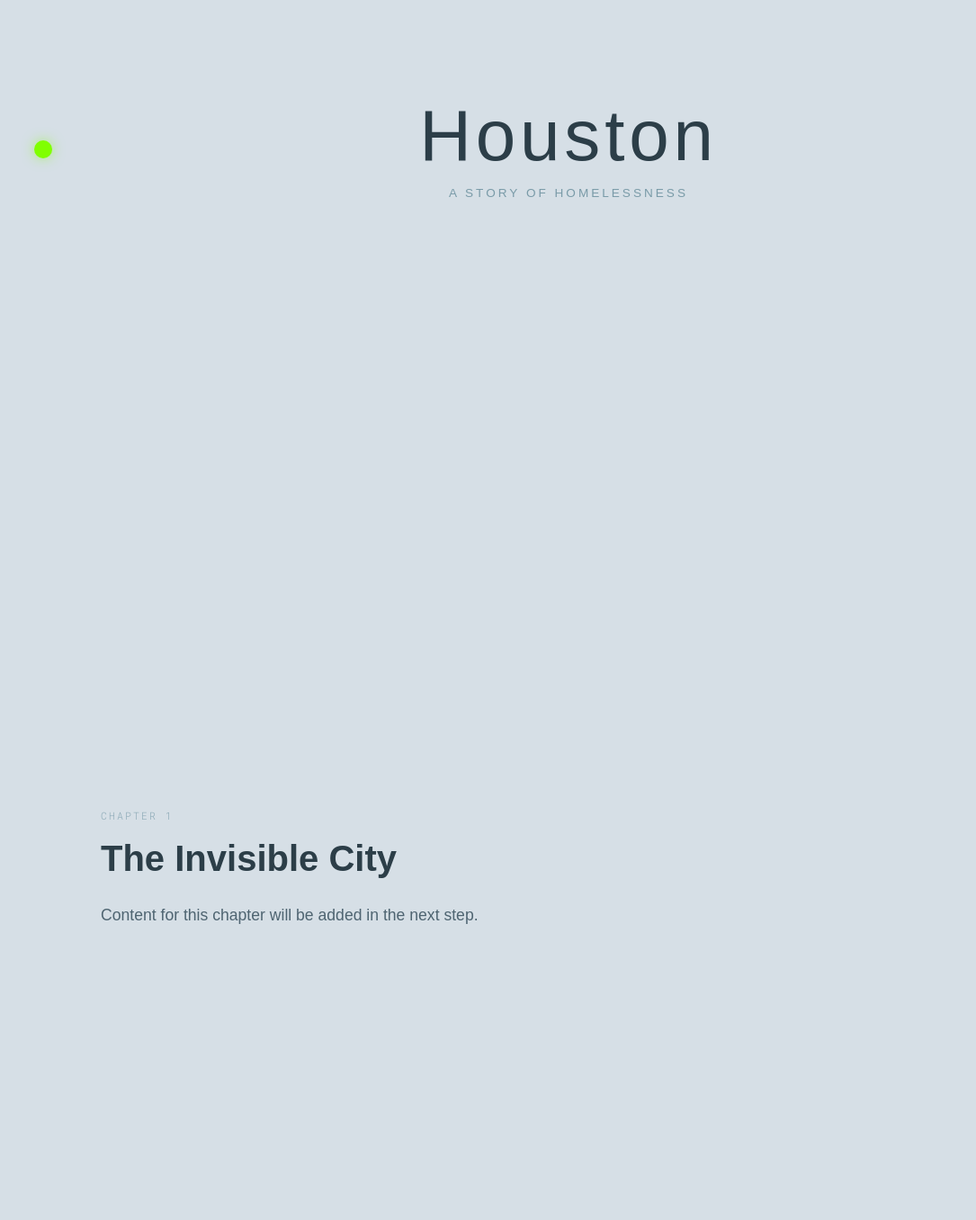
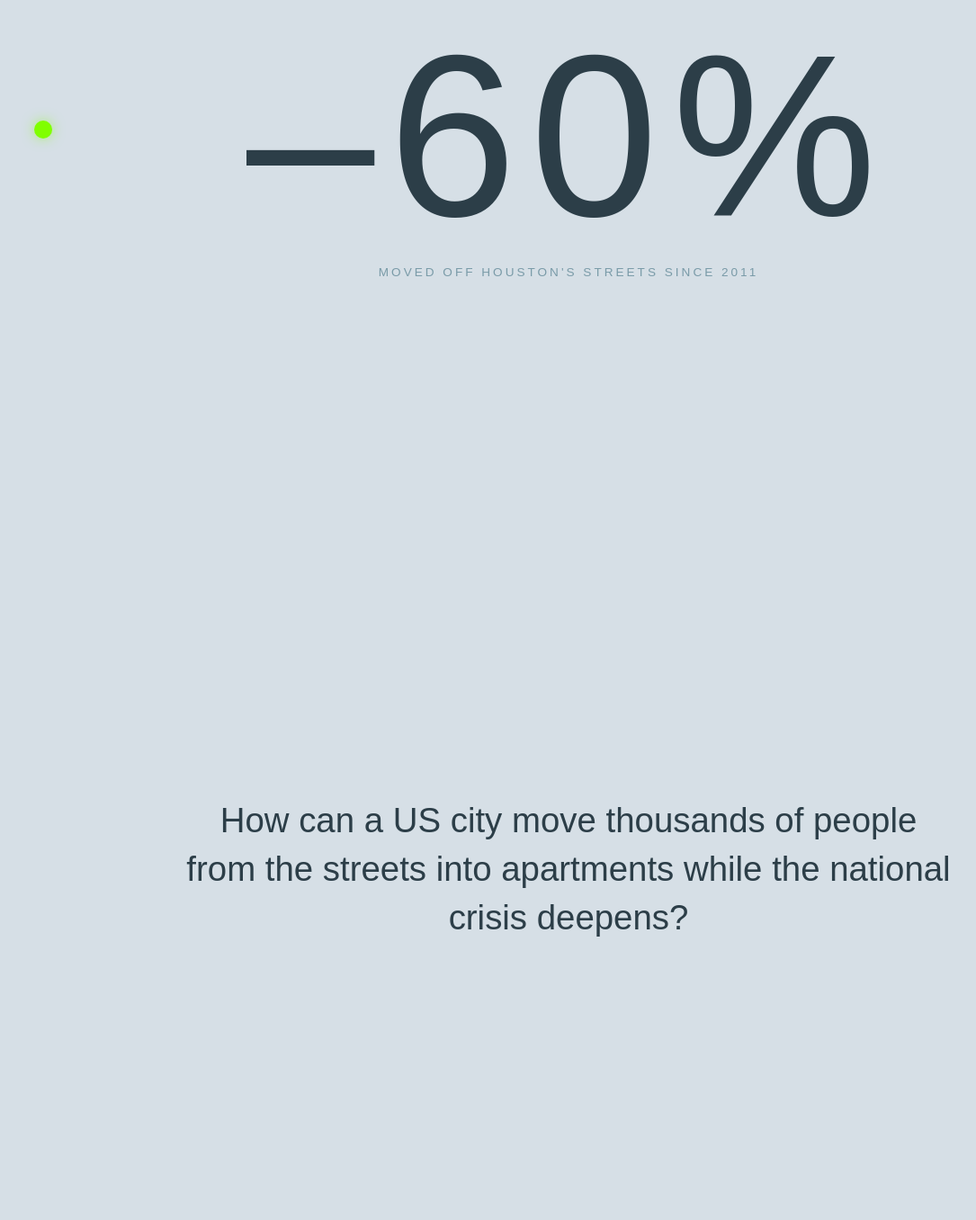
Before and after one commit to stephanieneuburg/houston3, a Svelte app: page / in a window 1280 px wide. Shown: the part 234-1590 px from the top of the page at 90% size, without its empty margins (8-1093 px from the left). Built offline with nearby package versions, Linux system fonts and the light colour scheme; a web font is replaced by a local one.

Commit message:
Update Intro and Outro components; refine SideNav scroll behavior and chapter titles

```diff
--- a/src/components/Intro.svelte
+++ b/src/components/Intro.svelte
@@ -1,8 +1,12 @@
 <section id="intro">
   <div class="intro-title">
-    <h1>Houston</h1>
-    <p>A Story of Homelessness</p>
+    <h1>–60%</h1>
+    <p>moved off Houston's streets since 2011</p>
   </div>
+</section>
+
+<section id="intro-question">
+  <p class="question">How can a US city move thousands of people from the streets into apartments while the national crisis deepens?</p>
 </section>
 
 <style>
@@ -14,11 +18,13 @@
   }
 
   .intro-title h1 {
-    font-size: 5rem;
+    font-size: clamp(4rem, 20vw, 25rem);
     font-weight: normal;
     letter-spacing: 0.06em;
     color: #2c3e48;
     line-height: 1;
+    text-align: center;
+    white-space: nowrap;
   }
 
   .intro-title p {
@@ -29,4 +35,21 @@
     margin-top: 1rem;
     text-align: center;
   }
+
+  #intro-question {
+    height: 100vh;
+    display: flex;
+    align-items: center;
+    justify-content: center;
+    padding: 0 10vw;
+  }
+
+  .question {
+    font-size: 2.4rem;
+    font-weight: normal;
+    color: #2c3e48;
+    line-height: 1.4;
+    text-align: center;
+    max-width: 860px;
+  }
 </style>
--- a/src/components/Outro.svelte
+++ b/src/components/Outro.svelte
@@ -1,7 +1,23 @@
-<section id="outro"></section>
+<section id="outro">
+  <p class="final-sentence">Not everything can be fixed at once. But often, the first step toward solving things is simply opening a door for people.</p>
+</section>
 
 <style>
   #outro {
     height: 100vh;
+    display: flex;
+    align-items: center;
+    justify-content: center;
+  }
+
+  .final-sentence {
+    max-width: 540px;
+    text-align: center;
+    font-size: 1rem;
+    font-weight: 300;
+    line-height: 1.9;
+    letter-spacing: 0.04em;
+    color: #7a9ba8;
+    font-style: italic;
   }
 </style>
--- a/src/components/SideNav.svelte
+++ b/src/components/SideNav.svelte
@@ -121,23 +121,54 @@
         ease: 'power3.out',
       });
 
+    const myTriggers = [];
+
+    // Ball starts near viewport top, scrubs down to first nav position as intro scrolls by
+    requestAnimationFrame(() => {
+      const navRect = navEl.getBoundingClientRect();
+      const viewportStartTop = 40 - navRect.top;   // ball at y=40 in viewport
+      const targetTop        = CLUSTER_HEIGHT / 2; // first cluster center in nav
+
+      gsap.set(indicatorEl, { top: viewportStartTop });
+
+      myTriggers.push(ScrollTrigger.create({
+        trigger: '#intro',
+        start: 'top top',
+        end: 'bottom center',
+        scrub: 0.6,
+        onUpdate(self) {
+          if (!outroActive) {
+            gsap.set(indicatorEl, {
+              top: viewportStartTop + self.progress * (targetTop - viewportStartTop),
+            });
+          }
+        },
+        onLeave() {
+          gsap.set(indicatorEl, { top: targetTop });
+        },
+        onEnterBack() {
+          gsap.set(indicatorEl, { top: viewportStartTop });
+        },
+      }));
+    });
+
     introTl.play();
 
-    ScrollTrigger.create({
+    myTriggers.push(ScrollTrigger.create({
       trigger: '#intro',
       start: 'top bottom',
       end: 'bottom top',
       onEnterBack: () => introTl.reverse(),
       onLeave:     () => introTl.play(),
-    });
+    }));
 
-    ScrollTrigger.create({
+    myTriggers.push(ScrollTrigger.create({
       trigger: '#outro',
       start: 'top bottom',
       end: 'bottom top',
       onEnter:     () => { if (!outroTl) outroTl = buildOutroTl(); outroTl.play(); },
       onLeaveBack: () => outroTl?.reverse(),
-    });
+    }));
 
     window.addEventListener('scroll', updateNav, { passive: true });
 
@@ -149,7 +180,7 @@
 
     return () => {
       window.removeEventListener('scroll', updateNav);
-      ScrollTrigger.getAll().forEach(t => t.kill());
+      myTriggers.forEach(t => t.kill());
     };
   });
 </script>
@@ -174,7 +205,7 @@
         aria-label="Go to chapter {clusterIdx + 1}"
       >
         <div class="nav-dot"></div>
-        <span class="chapter-label">{chapters[clusterIdx].title}</span>
+        <span class="chapter-label">{chapters[clusterIdx].navLabel ?? chapters[clusterIdx].title}</span>
       </div>
     {/if}
   {/each}
--- a/src/lib/chapters.js
+++ b/src/lib/chapters.js
@@ -1,23 +1,26 @@
 export const chapters = [
-  { title: 'The Invisible City' },
+  { title: 'State of the Crisis' },
   {
     title: 'Who Are the Unhoused?',
+    navLabel: 'Terri Harris #1',
     hideTitle: true,
     body: `As Terri Harris climbs into the white van, she doesn't have much with her: a large trash bag containing a few belongings, a Bible, and five years of life on the streets. Just moments ago, she was living under a highway in Houston. Now she's heading to a one-bedroom apartment with a red door. As she turns the key, she finds herself in an empty living room; she opens the kitchen drawers, looks inside a walk-in closet, and finally collapses onto the carpet. For the first time in years, there's not just a roof over her head, but a space that belongs to her.`,
   },
-  { title: 'The Numbers Behind the Crisis' },
+  { title: 'The Modern Homelessness Crisis' },
   {
     title: 'Streets & Shelters',
+    navLabel: 'Terri Harris #2',
     hideTitle: true,
     body: `Terri Harris's homelessness didn't begin with a tent, but much earlier: with domestic violence, depression, caregiving that made going to college impossible, and a daily life where even a single loss of income could throw everything into disarray. When her mother lost her job, Terri's wages as a caregiver were no longer enough to cover the rent. First comes eviction, then life in a car, then the side of the road. After the birth of her daughter, she lives in a tent for a time, until she has to give the child to her sister out of fear of child protective services. In this story, the street is not the beginning, but the final link in a long chain of ruptures.`,
   },
-  { title: 'Families on the Margin' },
-  { title: 'Veterans Without a Home' },
-  { title: 'Mental Health & Addiction' },
+  { title: 'Zoom in on Houston' },
+  { title: 'The Way Home' },
+  { title: 'Comparison to Europe' },
   {
     title: 'The Cost of Doing Nothing',
+    navLabel: 'Terri Harris #3',
     hideTitle: true,
     body: `Months later, Terri Harris is sitting on a gray sofa in the same apartment. Her daughter is sleeping in the next room. Much has changed, but security still feels fragile. Terri lives on $443 in food stamps, is looking for work, and knows that her assistance will run out if she can't soon pay the $886 rent herself. Houston has taken her off the streets and into an apartment. Whether this will become a permanent home remains to be seen.`,
   },
-  { title: 'What Houston Has Tried' },
+  { title: 'Key Takeaways for Europe' },
 ];
```
